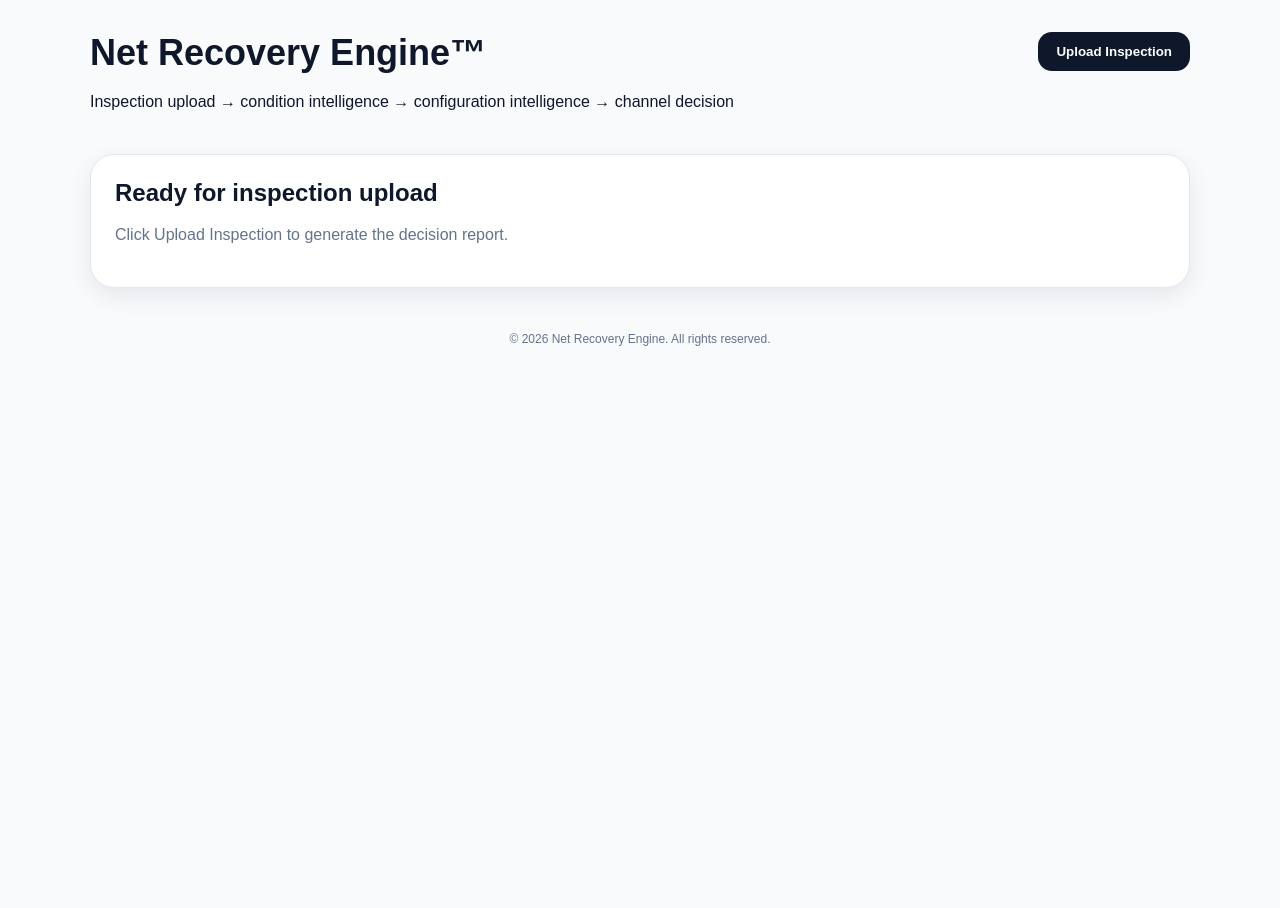
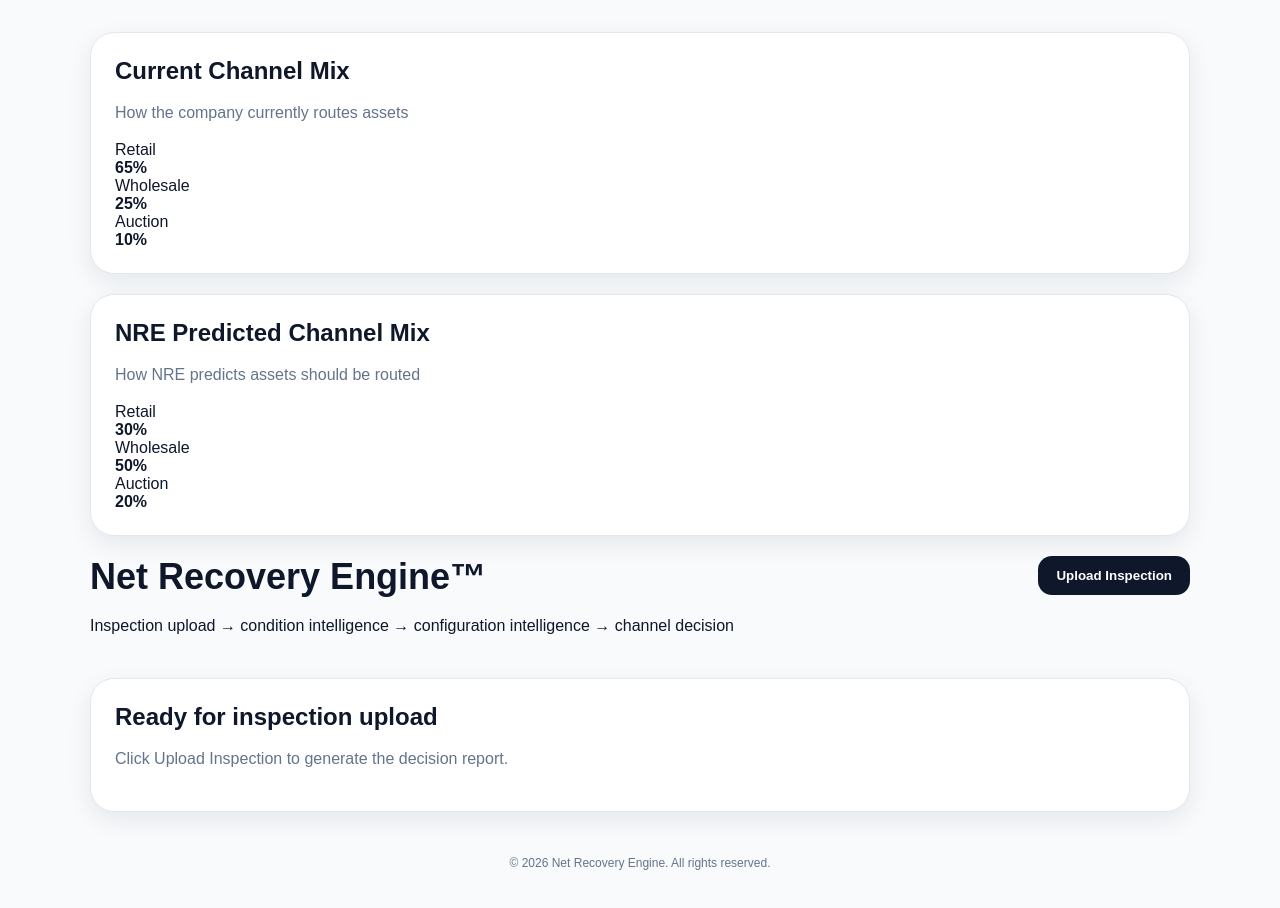
Before and after one commit to DirtDog13416/Net-Recovery-Engine, a React (Vite) app: page / in a window 1280 px wide. Shown: the top 908 px of the page. Before the commit the page ends 800 px from the top, so only its background shows below. Built offline with nearby package versions, Linux system fonts and the light colour scheme.

Commit message:
Update App.jsx

```diff
--- a/src/App.jsx
+++ b/src/App.jsx
@@ -66,7 +66,53 @@ function App() {
   const variance = asset.financial.expectedRecovery - asset.financial.bookedResidual;
 
   return (
-    <div className="page">
+    <div className="page"><section className="grid two">
+  <Card>
+    <h2>Current Channel Mix</h2>
+    <p className="muted">How the company currently routes assets</p>
+
+    <div className="barrow">
+      <span>Retail</span>
+      <div><b style={{ width: "65%" }} /></div>
+      <strong>65%</strong>
+    </div>
+
+    <div className="barrow">
+      <span>Wholesale</span>
+      <div><b style={{ width: "25%" }} /></div>
+      <strong>25%</strong>
+    </div>
+
+    <div className="barrow">
+      <span>Auction</span>
+      <div><b style={{ width: "10%" }} /></div>
+      <strong>10%</strong>
+    </div>
+  </Card>
+
+  <Card>
+    <h2>NRE Predicted Channel Mix</h2>
+    <p className="muted">How NRE predicts assets should be routed</p>
+
+    <div className="barrow">
+      <span>Retail</span>
+      <div><b style={{ width: "30%" }} /></div>
+      <strong>30%</strong>
+    </div>
+
+    <div className="barrow">
+      <span>Wholesale</span>
+      <div><b style={{ width: "50%" }} /></div>
+      <strong>50%</strong>
+    </div>
+
+    <div className="barrow">
+      <span>Auction</span>
+      <div><b style={{ width: "20%" }} /></div>
+      <strong>20%</strong>
+    </div>
+  </Card>
+</section>
       <header className="hero">
         <div>
           <h1>Net Recovery Engine™</h1>
```
